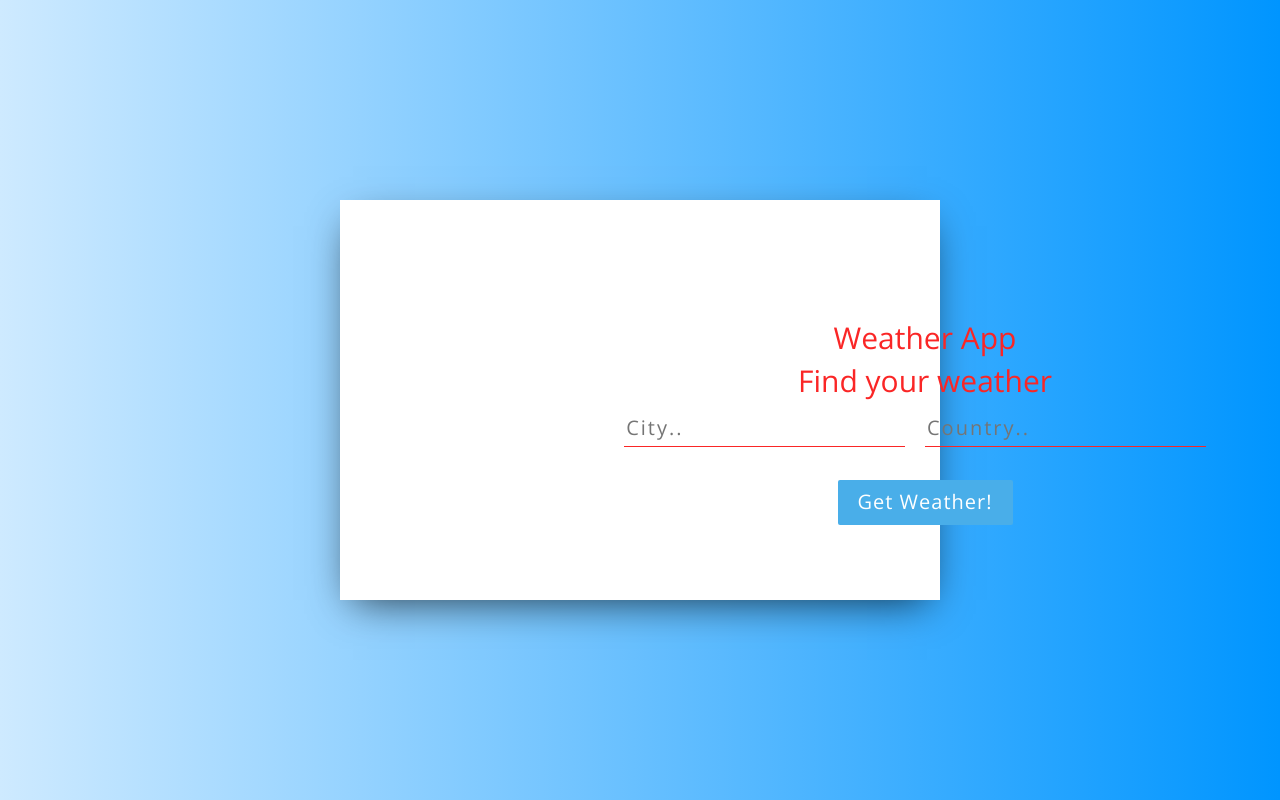
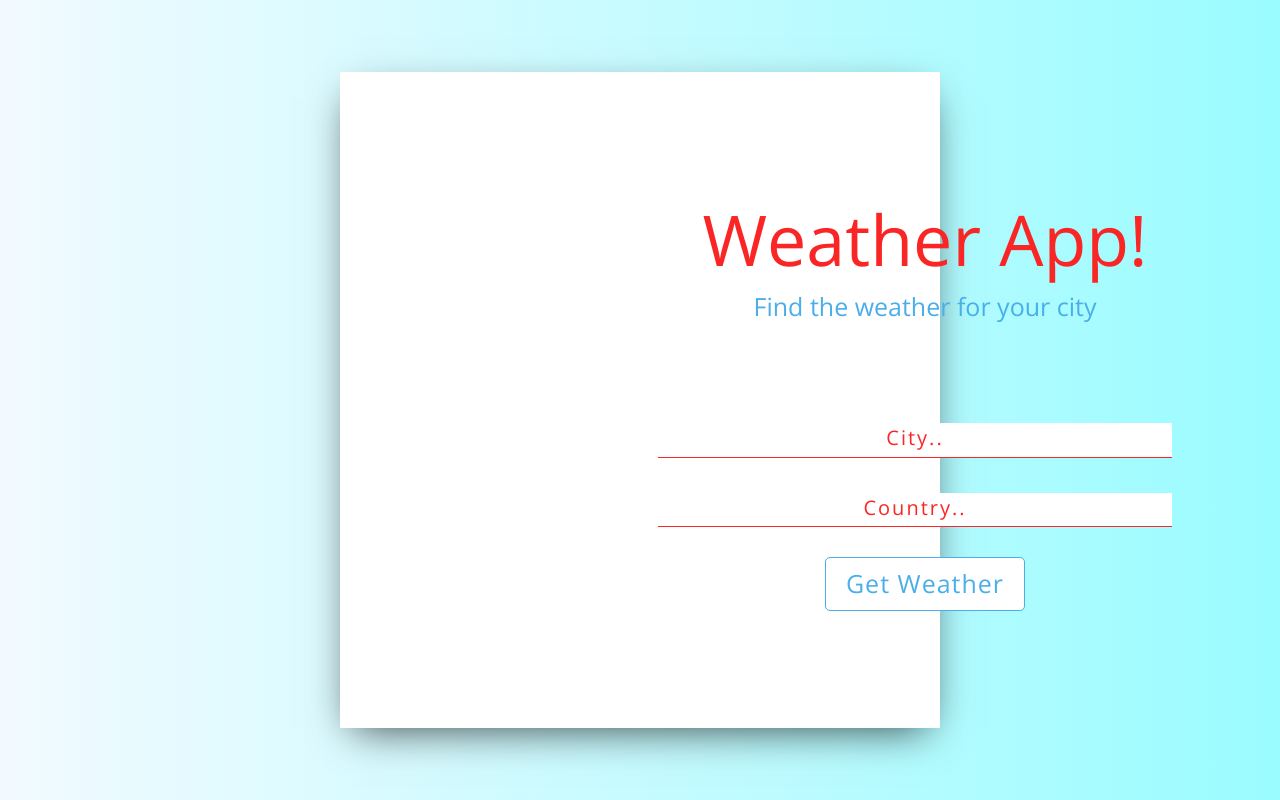
Before and after one commit to cesarcast1llo/weather-app, a React (Create React App) app: page / in a window 1280 px wide. Shown: the top 800 px of the page. Built offline with nearby package versions, Linux system fonts and the light colour scheme; the HTML template or start-up script is replaced by a standard one.

Commit message:
updated styling. delete description

```diff
--- a/package.json
+++ b/package.json
@@ -6,6 +6,7 @@
     "bootstrap": "^3.4.1",
     "react": "^16.8.6",
     "react-dom": "^16.8.6",
+    "react-marquee": "^1.0.0",
     "react-scripts": "3.0.1",
     "register-service-worker": "^1.6.2"
   },
--- a/src/App.js
+++ b/src/App.js
@@ -36,9 +36,9 @@ class App extends React.Component {
         description: response.weather[0].description,
         error: ""
       })
-    }else{
+    } else{
       this.setState({
-        error: "Input a city 😡"
+        error: <marquee behavior="slide" scrollamount="40" direction="top">Input an actual city and country! 🙄🙄</marquee>
       })
     }
   }
--- a/src/components/Form.js
+++ b/src/components/Form.js
@@ -5,13 +5,14 @@ class Form extends React.Component{
   render(){
   return(
     <div class="col-12 titles">
-      Weather App<br/>
-      Find your weather
+      <span class="weather_app">Weather App!</span>
+      Find the weather for your city
       <form onSubmit = {this.props.loadWeather}>
         <input type="text" name="city" placeholder="City.."/>
+        <br/>
         <input type="text" name="country" placeholder="Country.."/>
         <br/>
-        <button>Get Weather!</button>
+        <button>Get Weather</button>
       </form>
     </div>
     )
--- a/src/components/Weather.js
+++ b/src/components/Weather.js
@@ -1,12 +1,15 @@
 import React from 'react';
+
 const Weather = (props) => {
   return(
     <div class="col-12 output_weather">
-      {props.country && props.city && <p>Location: {props.city}, {props.country}</p>}
-      {props.temperature && <p>Temperature: {props.temperature}</p>}
-      {props.humidity && <p>Humidity: {props.humidity}</p>}
-      {props.description && <p>Conditions:  {props.description}</p>}
-      {props.error && <p>{props.error}</p>}
+
+        {props.country && props.city && <p>Location: {props.city}, {props.country}</p>}
+        {props.temperature && <p>Temperature: {props.temperature}</p>}
+        {props.humidity && <p>Humidity: {props.humidity}%</p>}
+        {props.description && <p>Conditions:  {props.description}</p>}
+        {props.error && <p>{props.error}</p>}
+
     </div>
   )
 }
--- a/src/index.css
+++ b/src/index.css
@@ -1,14 +1,24 @@
 @import url('https://fonts.googleapis.com/css?family=Merriweather:100,200,300,300i,400,400i,700');
 @import url('https://fonts.googleapis.com/css?family=Roboto+Slab:400,700');
 @import url('https://fonts.googleapis.com/css?family=Open+Sans:300,400');
+
+*:focus {outline:none !important}
 
 body {
   font-family: "Open Sans", serif;
   margin: 0;
 }
 
+marquee {
+  text-align: center;
+}
+
+input {
+  background-color: red;
+}
+
 .wrapper {
-  background: linear-gradient(to right, #ceeaff, #0095ff);
+  background: linear-gradient(to right, #f2faff, #9afcff);
   height: 100vh;
   display: flex;
   justify-content: center;
@@ -16,7 +26,6 @@ body {
 }
 
 .main {
-  height: 50vh;
   background: #fff;
   box-shadow: 0px 13px 40px -13px rgba(0,0,0,0.75);
   width: 600px;
@@ -25,27 +34,35 @@ body {
 
 .title-container {
   margin: 0 auto;
-  padding: 10%;
-  /* background: url("img/bg.jpg") center center no-repeat; */
-  /* background-size: cover; */
+  padding: 10% 10% 0;
   text-align: center;
 }
-
-.titles {
-  font-size: 30px;
+.weather_app{
+  font-size: 70px;
   display: block;
   margin-left: auto;
   margin-right: auto;
   color: #fa2626;
 }
 
+.titles {
+  font-size: 25px;
+  display: block;
+  margin-left: auto;
+  margin-right: auto;
+  color: #49aee9;
+}
 
+form {
+  padding: 10% 0 0;
+}
 
 input[type="text"] {
-  background-color: transparent;
+  text-align: center;
+  background-color: white !important;
   border: 0;
   border-bottom: solid 1px #fa2626;
-  width: 30%;
+  width: 55%;
   padding-bottom: 4px;
   color: #49aee9 !important;
   letter-spacing: 2px;
@@ -53,26 +70,45 @@ input[type="text"] {
   margin-right: 20px;
   font-size: 20px;
   outline: none;
+  -webkit-transition: width 0.2s ease-in-out;
+  transition: width 0.2s ease-in-out;
 }
 
-input[type="name"] {
-  color: red;
+input[type=text]:focus {
+  width: 80%;
+  background-color: white !important;
+  color: #49aee9 !important;
 }
 
-input:-webkit-autofill {
-  -webkit-box-shadow: 0 0 0 30px #2c3e50 inset;
-  -webkit-text-fill-color: #fff !important;
+::placeholder {
+  color: #fa2626;
+  opacity: 1; /* Firefox */
 }
 
 button {
   border: 0;
   padding: 8px 20px;
-  border-radius: 2px;
+  border-radius: 5px;
   letter-spacing: 1px;
-  font-size: 20px;
+  font-size: 25px;
   cursor: pointer;
+  background-color: #fff;
+  color: #49aee9;
+  border: 1px solid #49aee9;
+  -webkit-transition-duration: 0.2s;
+  transition-duration: 0.2s;
+  text-decoration: none;
+}
+
+button:hover {
   background-color: #49aee9;
   color: #fff;
+  border: 1px solid #49aee9;
+  padding: 8px 20px;
+  border-radius: 5px;
+  letter-spacing: 1px;
+  font-size: 25px;
+  cursor: pointer;
 }
 
 button:active {
@@ -91,9 +127,20 @@ button:active {
   font-weight: 200;
 }
 
+.response-container {
+  padding: 5% 0;
+}
+
+.response_weather {
+  margin: 0 auto;
+  padding: 10% 10% 0;
+}
+
 .output_weather {
-  float: left;
+  margin: 0 auto;
+  width: 70%;
   color: #fa2626;
   font-size: 20px;
-  width: 100%;
+  text-align: center;
+
 }
```
Also changed, not shown: 1 other file (tests, documents, lock files or other folders).
